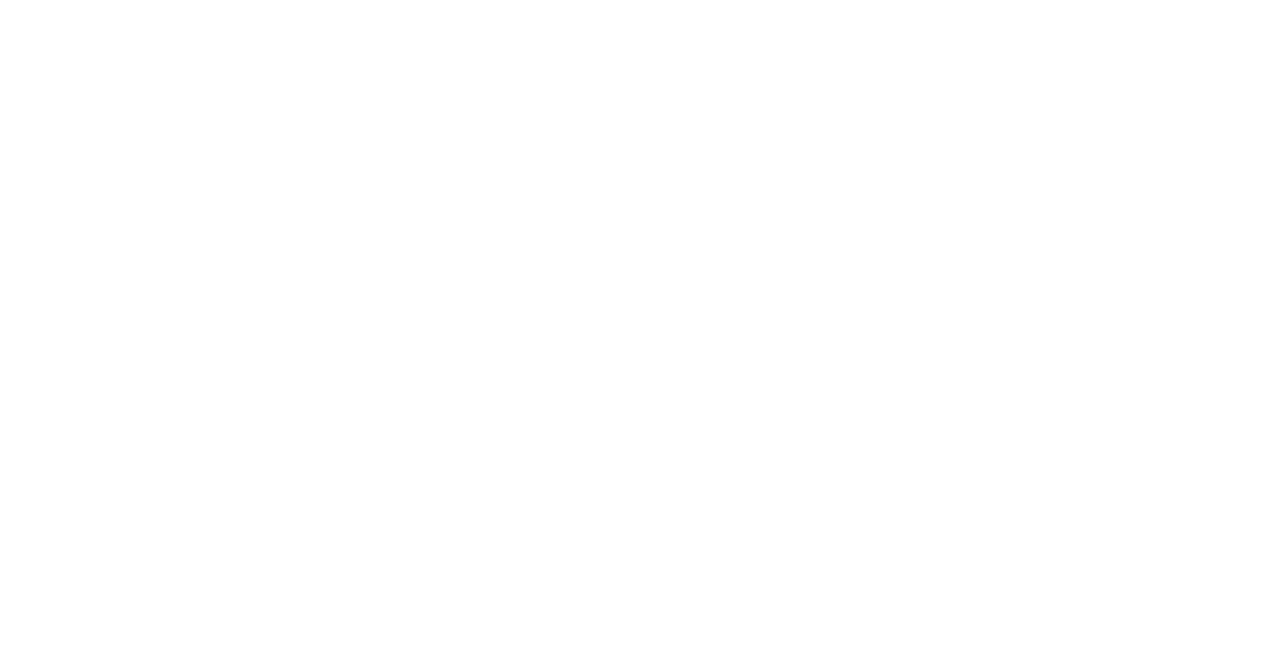
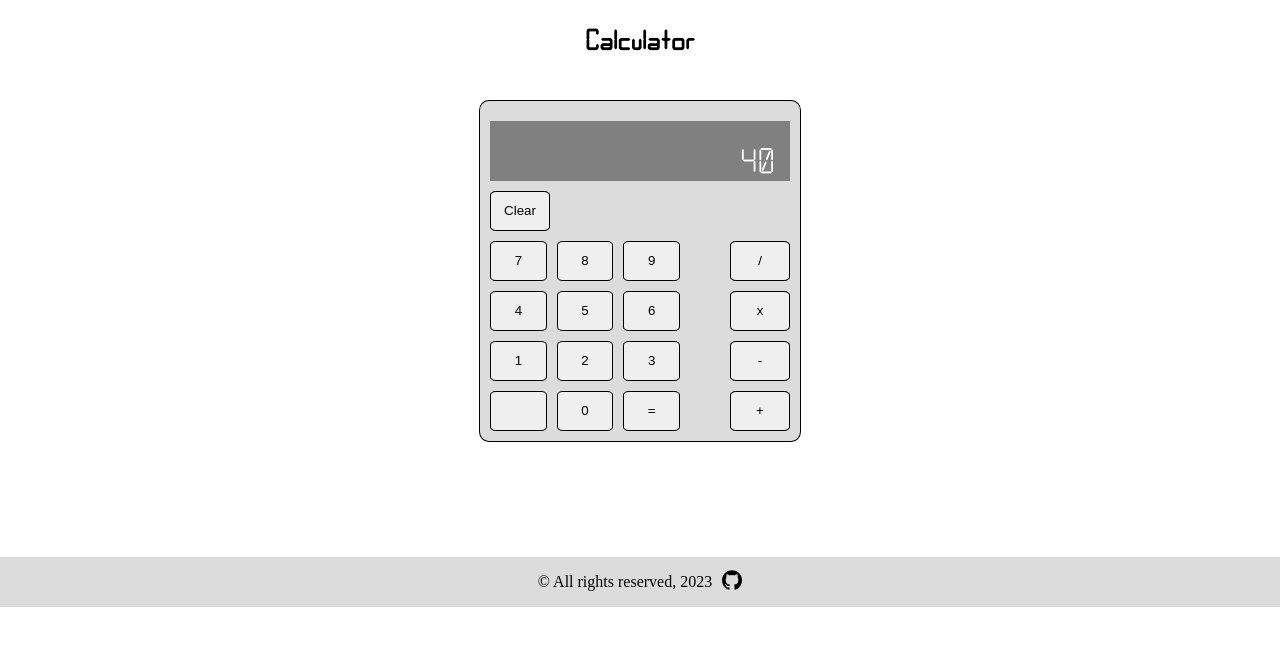
Before and after one commit to TahirRida/Calculator, a plain HTML site: page index.html in a window 1280 px wide. Drawn offline with Linux system fonts and the light colour scheme.

Commit message:
Created UI, Added style to it, Still have some work on script.js

```diff
--- a/index.html
+++ b/index.html
@@ -4,14 +4,78 @@
     <meta charset="UTF-8">
     <meta http-equiv="X-UA-Compatible" content="IE=edge">
     <meta name="viewport" content="width=device-width, initial-scale=1.0">
-    <link rel="stylesheet" src="style.css">
+    <link rel="Stylesheet" href="style.css">
     <script src="script.js"></script>
     <title>Calculator</title>
 </head>
 <body>
-    <div class="calculator">
+    <div class="container">
+        <!--The title of the website-->
+        <h1 class="title">Calculator</h1>
+        <!--here is the container of the calculator-->
+        <div class="calculator">
+            <!--Here is where selected numbers and the result will be displayed-->
+            <div class="LCD">
+                <br><br>
+                <p id="LastSelected">
+                    40
+                </p>
+            </div>
+            <!--From now on we'll create multiple lines of buttons that represents the buttons of the calculator-->
+            <div class="buttons">
+                <div class="line">
+                    <button class="clear" onclick="clear()">Clear</button>
+                </div>
+                <div class="line">
+                    <button id="7" >7</button>
+                    <button id="8" >8</button>
+                    <button id="9" >9</button>
+                    <div class="operation">
+                        <button id="/">/</button>
+                    </div>
+                </div>
+                <div class="line">
+                    <button id="4" >4</button>
+                    <button id="5" >5</button>
+                    <button id="6" >6</button>
+                    <div class="operation">
+                        <button id="*">x</button>
+                    </div>
+                </div>
+                <div class="line">
+                    <button id="1" >1</button>
+                    <button id="2" >2</button>
+                    <button id="3" >3</button>
+                    <div class="operation">
+                        <button id="-">-</button>
+                    </div>
+                </div>
+                <div class="line">
+                    <button ></button>
+                    <button id="0" >0</button>
+                    <button >=</button>
+                    <div class="operation">
+                        <button id="+">+</button>
+                    </div>
+                </div>
 
+
+
+            </div>
+
+        </div>
     </div>
+    <!--Let's create the footer-->
+    <div class="footer">
+        <p class="footerText">© All rights reserved, </p> <a href="https://github.com/TahirRida"><img class="githubIcons" src="github.png"></a>
+    </div>
+    <script>
+        let date = new Date();
+        let footerText = document.querySelector(".footerText");
+        footerText.textContent +=date.getFullYear();
+    </script>
+
+
 
 </body>
 </html>
--- a/script.js
+++ b/script.js
@@ -0,0 +1,43 @@
+//Let's write the basic functions
+
+//addition
+
+function add (operator1,operator2){
+    return operator1 + operator2;
+}
+
+//substraction
+
+function substract (operator1,operator2){
+    return operator1 - operator2;
+}
+
+//multiplication
+
+function multiply (operator1,operator2){
+    return operator1 * operator2;
+}
+
+//division
+
+function divide(operator1,operator2){
+    if (operator2 != 0){
+        return operator1/operator2
+    }
+    else{
+        return "Erreur : Division par 0";
+    }
+}
+let operations = ["+","-","*","/"];
+let selected = document.getElementsByClassName(".LastSelected");
+window.addEventListener("click",(e)=>{
+    if (!isNaN(e.target.id)){
+        console.log(e.target.id);
+        console.log(selected[0]);
+        selected[0].innerHTML = selected[0].innerHTML+e.target.id;
+    }
+})
+function clear(){
+    let Selected = document.querySelector("#LastSelected");
+    Selected.innerHTML = "";
+}
--- a/style.css
+++ b/style.css
@@ -1,11 +1,79 @@
+/*importing font for calculator*/
+@font-face {
+    font-family:"Calculator";
+    src :url(Calculator.ttf);
+}
+
+
 /*Centering the calclator on the page*/
 body {
+    margin : 0px;
+}
+.footer {
+    margin-top : 115px;
+}
+.container {
+    display : flex;
+    flex-direction:column;
+    justify-content : center;
+    align-items : center;
+}
+/*styling the calculator*/
+.title {
+    font-family: "Calculator";
+}
+.calculator {
+    margin-top : 20px;
+    background-color: gainsboro;
+    width: 300px;
+    height: auto;
+    padding:10px;
+    padding-top:20px;
+    border : solid 1px black;
+    border-radius :3%;
+}
+/*styling the display section*/
+.LCD {
+    background-color:gray;
+    height : 60px;
+}
+button {
+    margin-top:10px;
+    border : solid 1px black;
+    width : 60px;
+    Height:40px;
+    border-radius : 10%;
+}
+.line {
     display:flex;
-    justify-content:center;
-    align-items:center;
+    gap:10px;
+}
+.operation {
+    margin-left : 40px;
 }
 
-.calculator{
-    background-color:gray;
-    padding:15px;
+.footer {
+    background-color : gainsboro;
+    display : flex;
+    justify-content : center;
+    align-items: center;
 }
+button:hover {
+    background-color : gray;
+}
+.githubIcons {
+    width:20px;
+    height:20px;
+    margin-left : 10px;
+}
+.githubIcons:hover {
+    /*transform :scale(1.2);*/
+    transform :scale(1.5);
+}
+#LastSelected {
+    color : white;
+    margin-top:-20px;
+    font-size:40px;
+    padding-left : 250px;
+    font-family :"Calculator";
+}
```
Also changed, not shown: Calculator.ttf (added), github.png (added).
